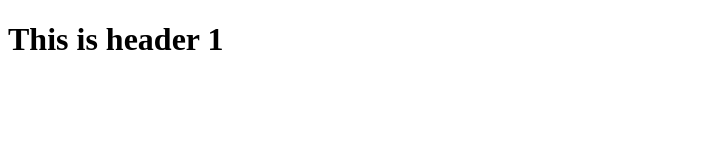
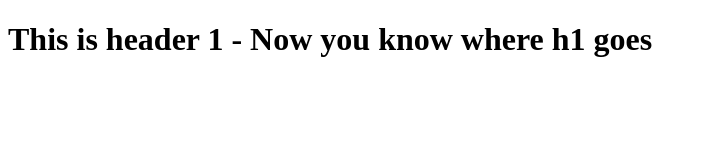
Before and after one commit to thomasbutch/thomasbutch.github.io, a plain HTML site: page site/index.html in a window 1280 px wide. Shown: the whole page, without its empty margins (0-707 px from the left). Drawn offline with Linux system fonts and the light colour scheme.

Commit message:
Small addition to h1

```diff
--- a/site/index.html
+++ b/site/index.html
@@ -6,6 +6,6 @@
 	<title>Hello Coursera - TB</title>
 </head>
 <body>
-<h1> This is header 1 </h1>
+<h1> This is header 1 - Now you know where h1 goes</h1>
 </body>
 </html>
```
